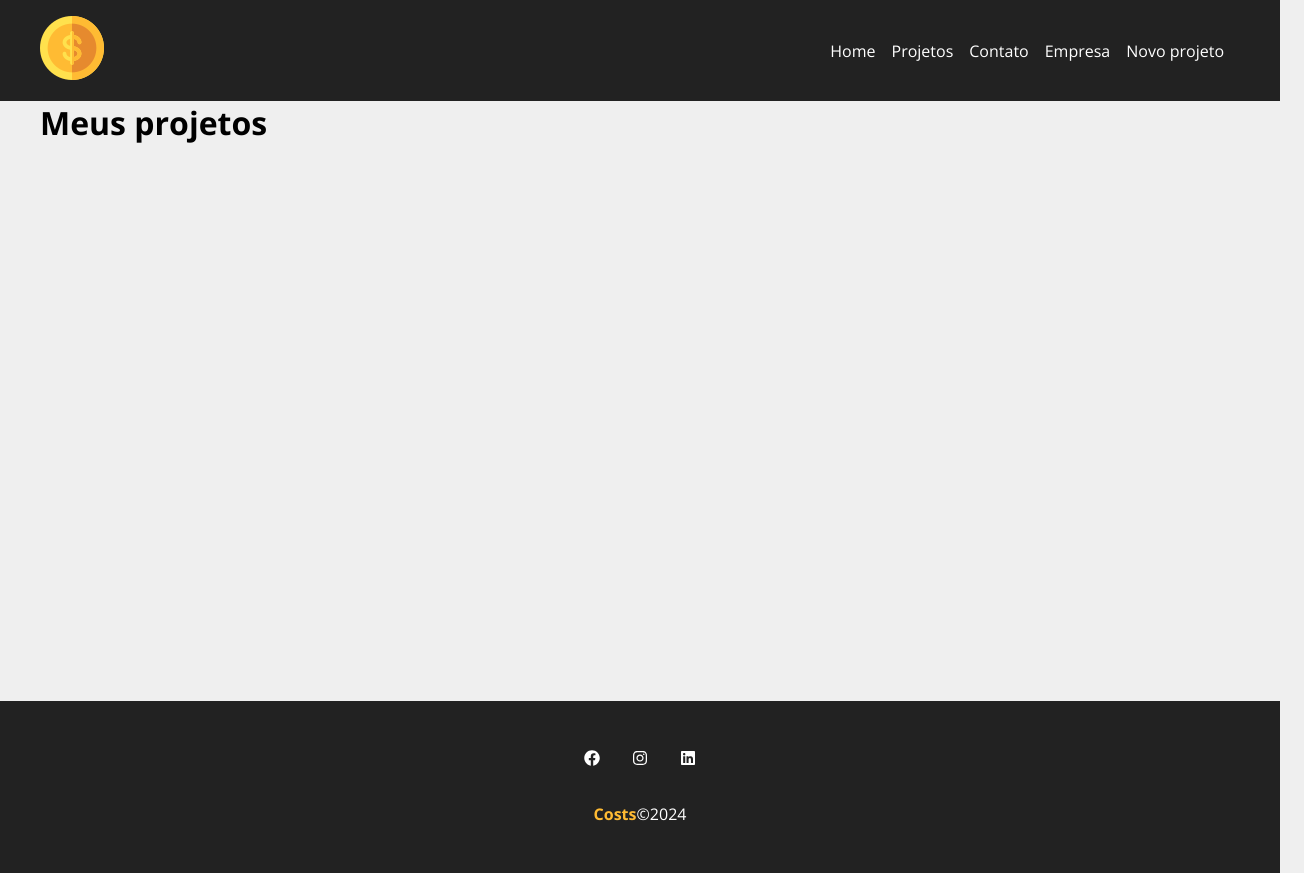
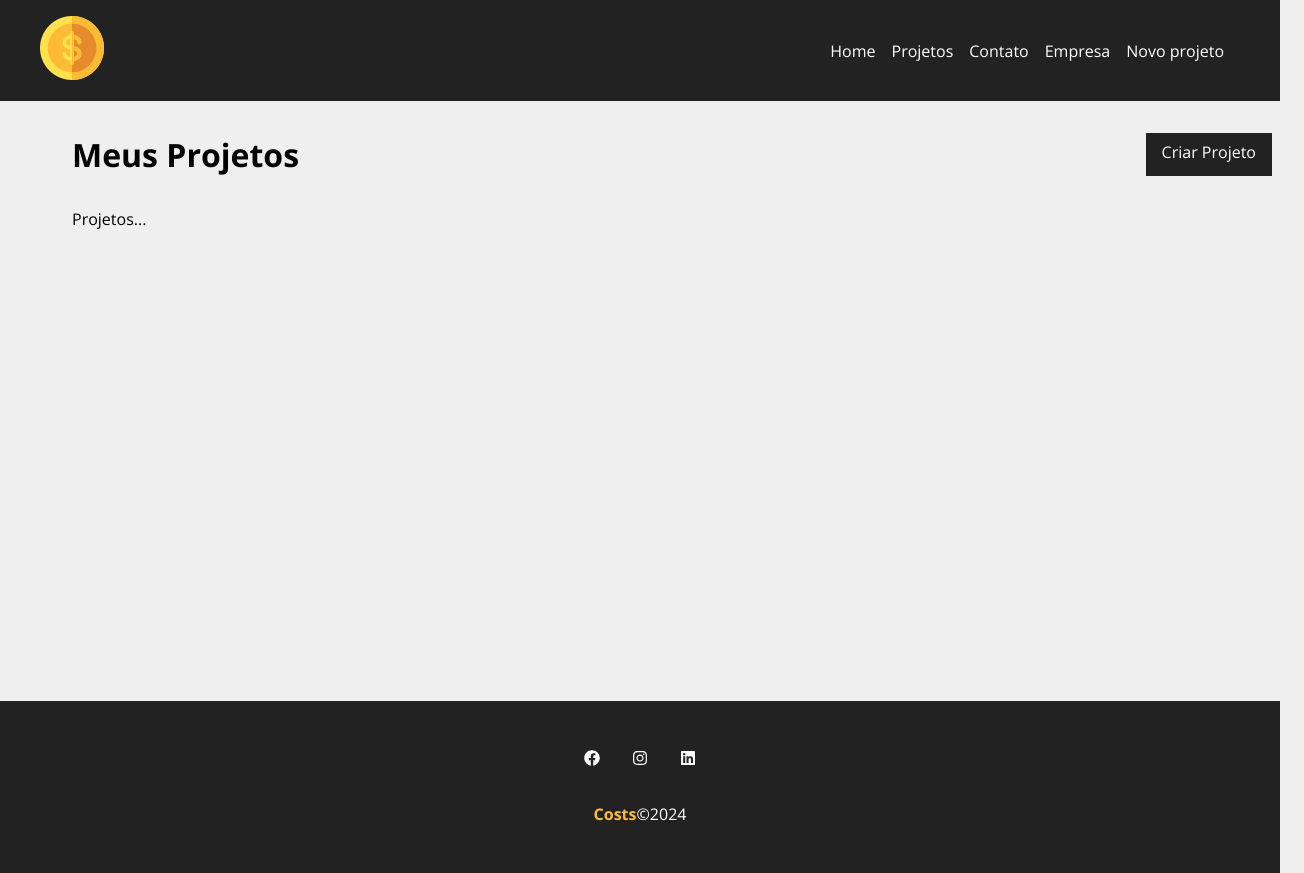
Before and after one commit to igor-xavier/costs, a React (Create React App) app in the folder costs/: page /projects in a window 1280 px wide. Shown: the whole page, 1304 px wide, since content can reach past the window. Built offline with nearby package versions, Linux system fonts and the light colour scheme.

Commit message:
container de cards de projeto

```diff
--- a/costs/src/components/pages/Projects.js
+++ b/costs/src/components/pages/Projects.js
@@ -1,5 +1,8 @@
 import Message from "../layout/Message"
 import { useLocation } from "react-router-dom"
+import styles from './Projects.module.css'
+import Container from '../layout/Container'
+import LinkButton from '../layout/LinkButton'
 function Projects (){
 
     const location = useLocation()
@@ -8,10 +11,15 @@
         message = location.state.message
     }
     return(
-        <div>
-            <h1>Meus projetos</h1>
-            {message && <Message type="success" msg={message}/>
-            }
+        <div className={styles.projectContainer}>
+            <div className={styles.titleContainer}>
+                <h1>Meus Projetos</h1>
+                <LinkButton to="newProject" text="Criar Projeto"/>
+            </div>
+            {message && <Message type="success" msg={message}/>}
+            <Container customClass="start">
+        <p>Projetos...</p>
+            </Container>
 
         </div>
     )
--- /dev/null
+++ b/costs/src/components/pages/Projects.module.css
@@ -0,0 +1,8 @@
+.projectContainer{
+    padding: 2em;
+}
+.titleContainer{
+    display: flex;
+    justify-content: space-between;
+    margin-bottom: 2em;
+}
```
